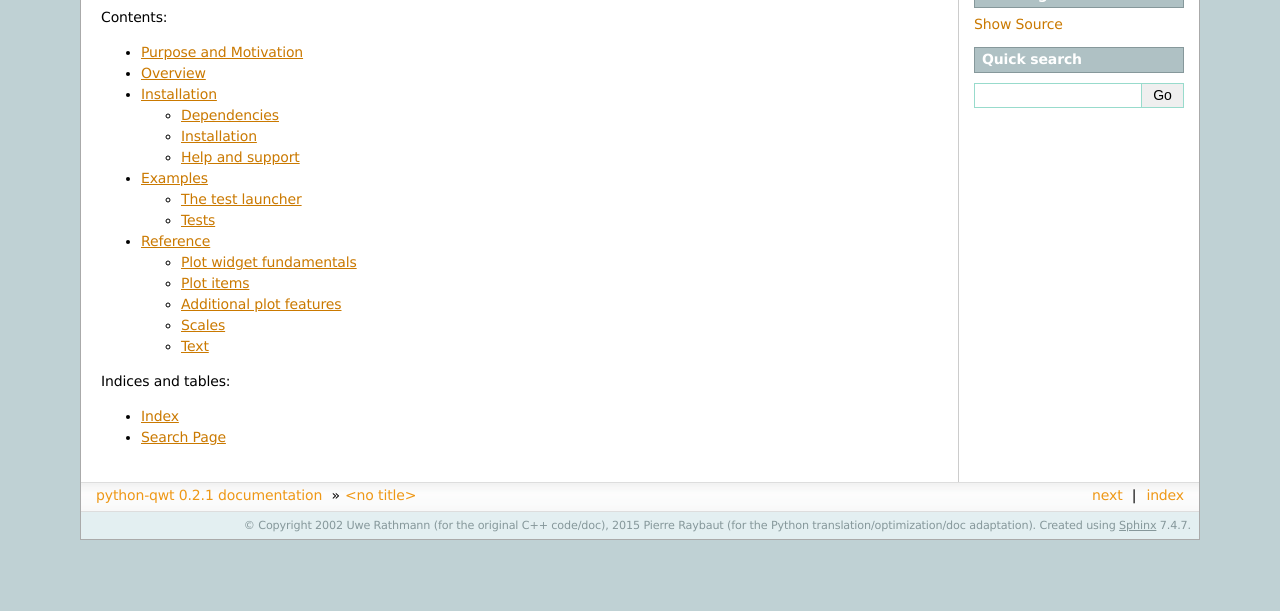
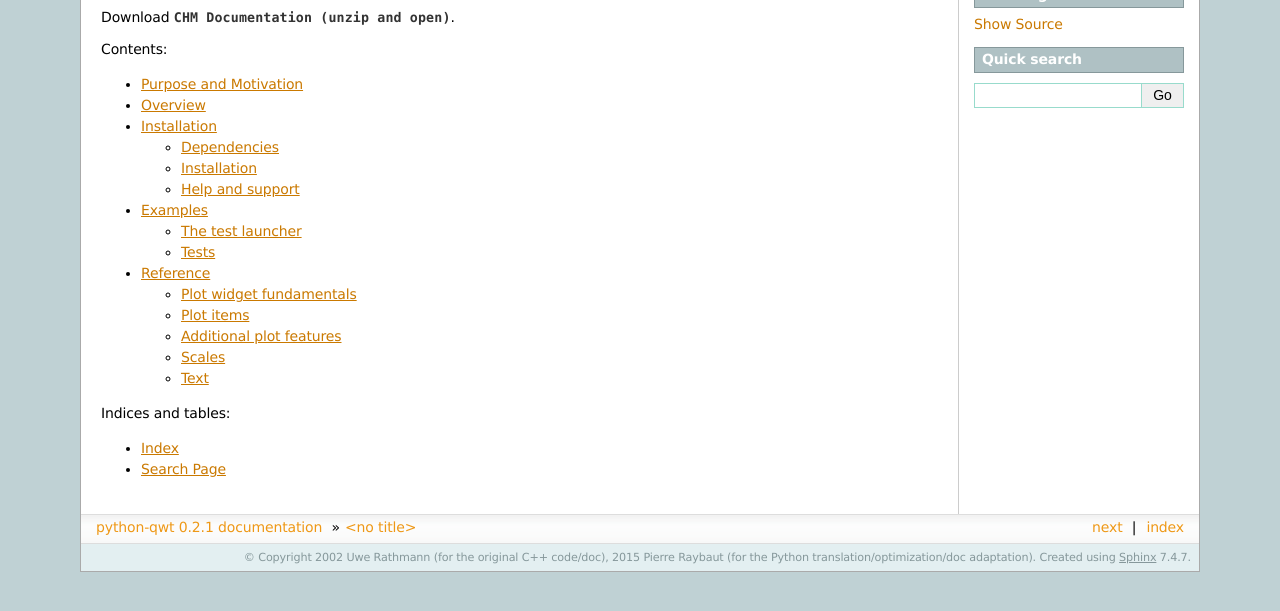
Before and after one commit to PlotPyStack/PythonQwt, a Sphinx documentation site: the page built from doc/index.rst, in a window 1280 px wide, cut to the strip 142-753 px from the top of the page. Built offline with Sphinx 7.4.7, drawn with Linux system fonts in a browser that asks for light colours; part of the change alters nothing that is shown.

Commit message:
Added CHM doc (included in doc package) download link to HTML index page

```diff
--- a/doc/conf.py
+++ b/doc/conf.py
@@ -168,7 +168,7 @@ html_use_modindex = True
 #html_file_suffix = ''
 
 # Output file base name for HTML help builder.
-htmlhelp_basename = 'python-qwtdoc'
+htmlhelp_basename = 'python-qwt'
 
 
 # -- Options for LaTeX output --------------------------------------------------
--- a/doc/index.rst
+++ b/doc/index.rst
@@ -1,5 +1,6 @@
 .. automodule:: qwt
 
+Download :download:`CHM Documentation (unzip and open) <../python-qwt.chm.zip>`.
 
 Contents:
 
```
Also changed, not shown: 3 other files.
